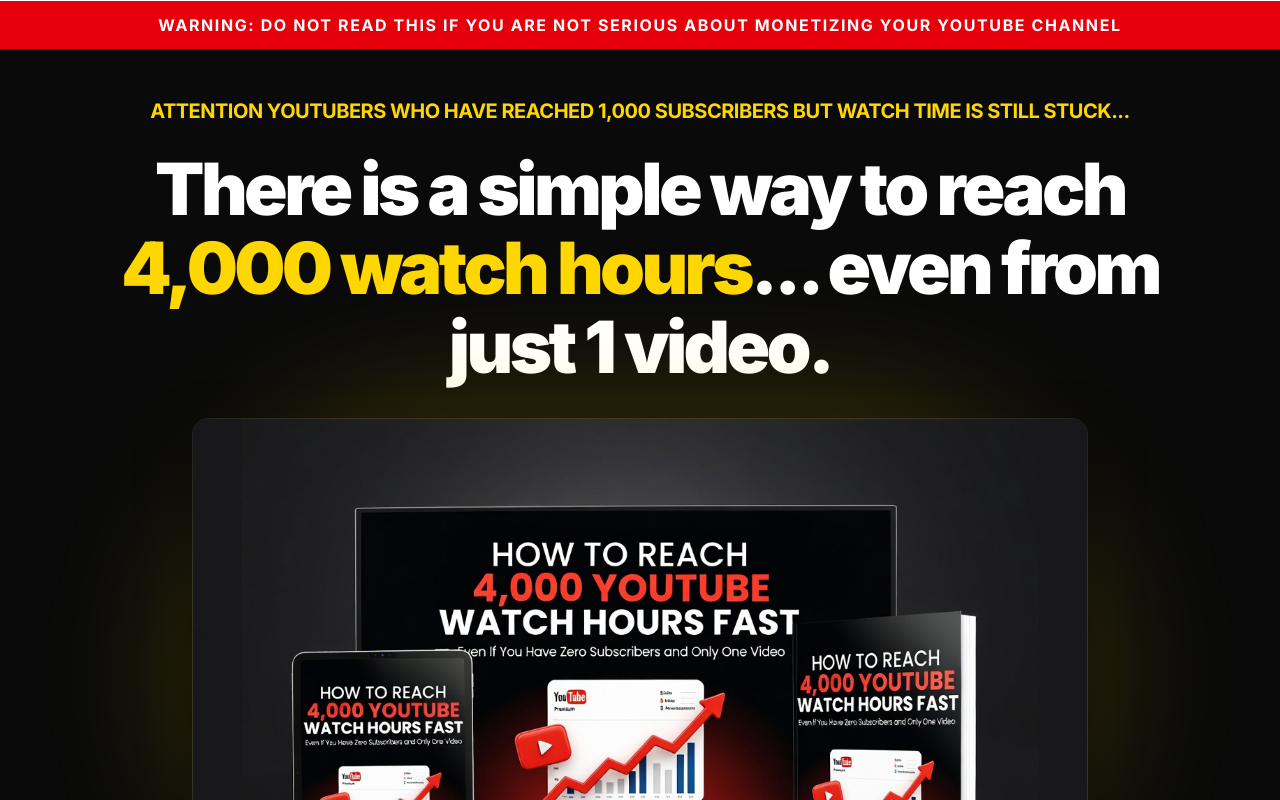
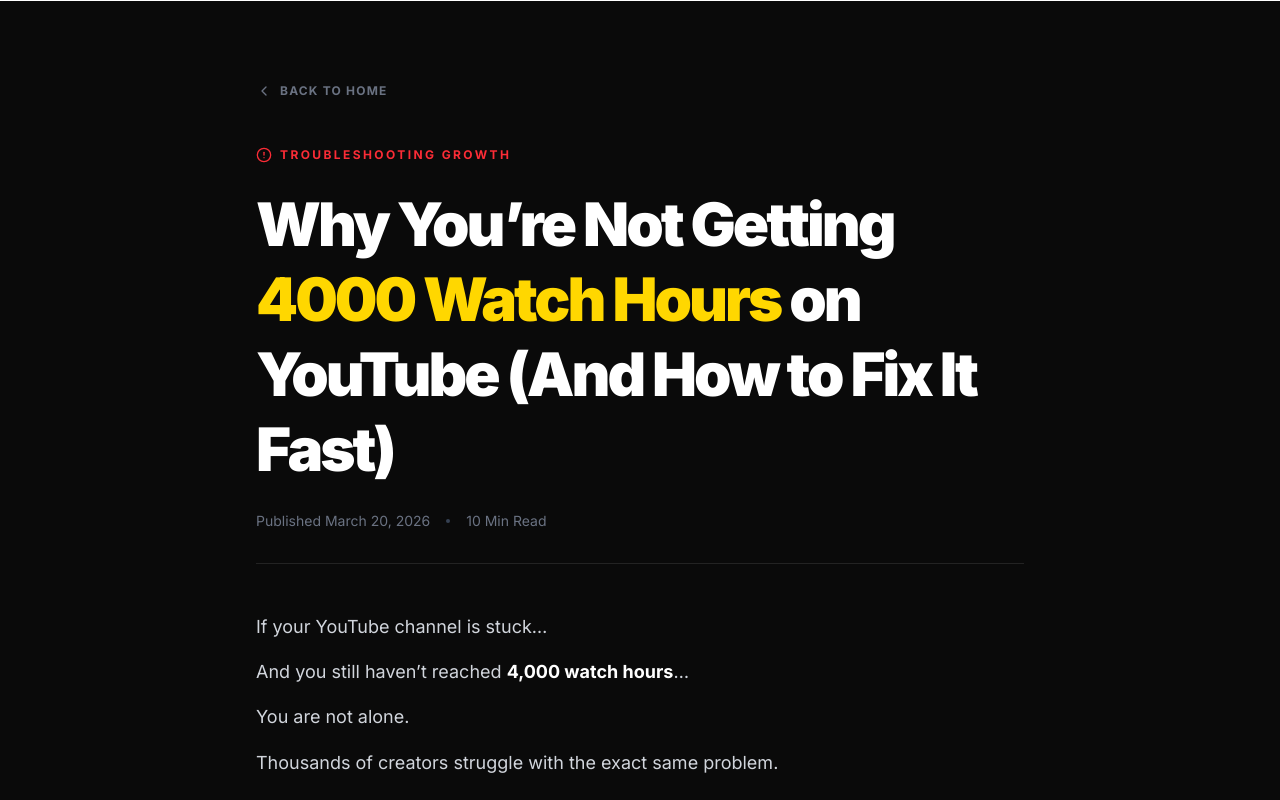
Before and after one commit to 4kytwatchhourstime/4kytwatchhourstime, a React (Vite) app: page /why-watch-hours-stuck in a window 1280 px wide. Shown: the top 800 px of the page. Built offline with nearby package versions, Linux system fonts and the light colour scheme.

Commit message:
Update App.tsx

```diff
--- a/src/App.tsx
+++ b/src/App.tsx
@@ -11,6 +11,7 @@
 import About from './AboutPage';
 import JVSalesPage from './JVSalesPage';
 import ArticlePage from './ArticlePage';
+import WhyStuckPage from './WhyStuckPage';
 
 export default function App() {
   return (
@@ -22,6 +23,7 @@
         <Route path="/about" element={<About />} />
         <Route path="/jvzoo" element={<JVSalesPage />} />
         <Route path="/how-to-get-4000-watch-hours" element={<ArticlePage />} />
+        <Route path="/why-watch-hours-stuck" element={<WhyStuckPage />} />
         {/* Fallback to Sales Page */}
         <Route path="*" element={<SalesPage />} />
       </Routes>
```
